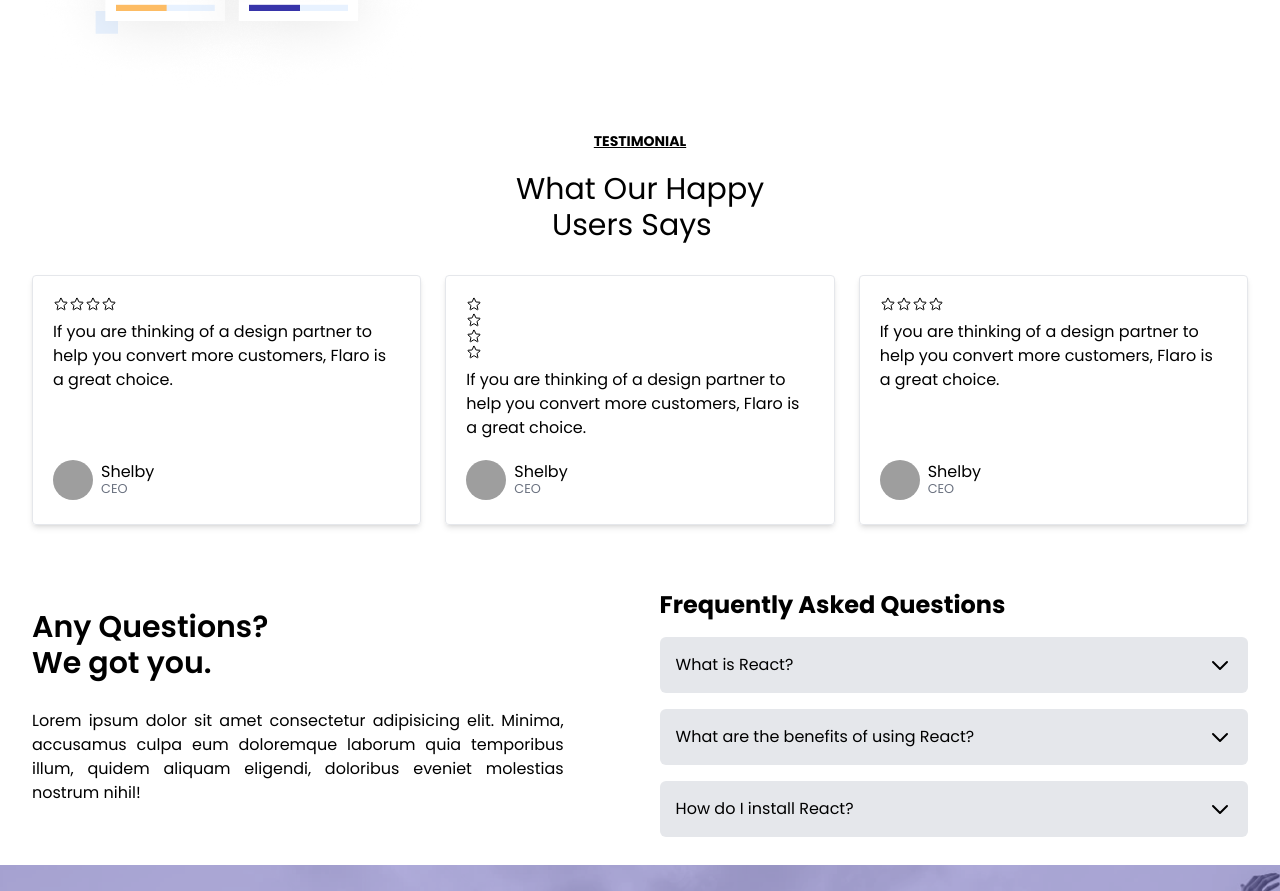
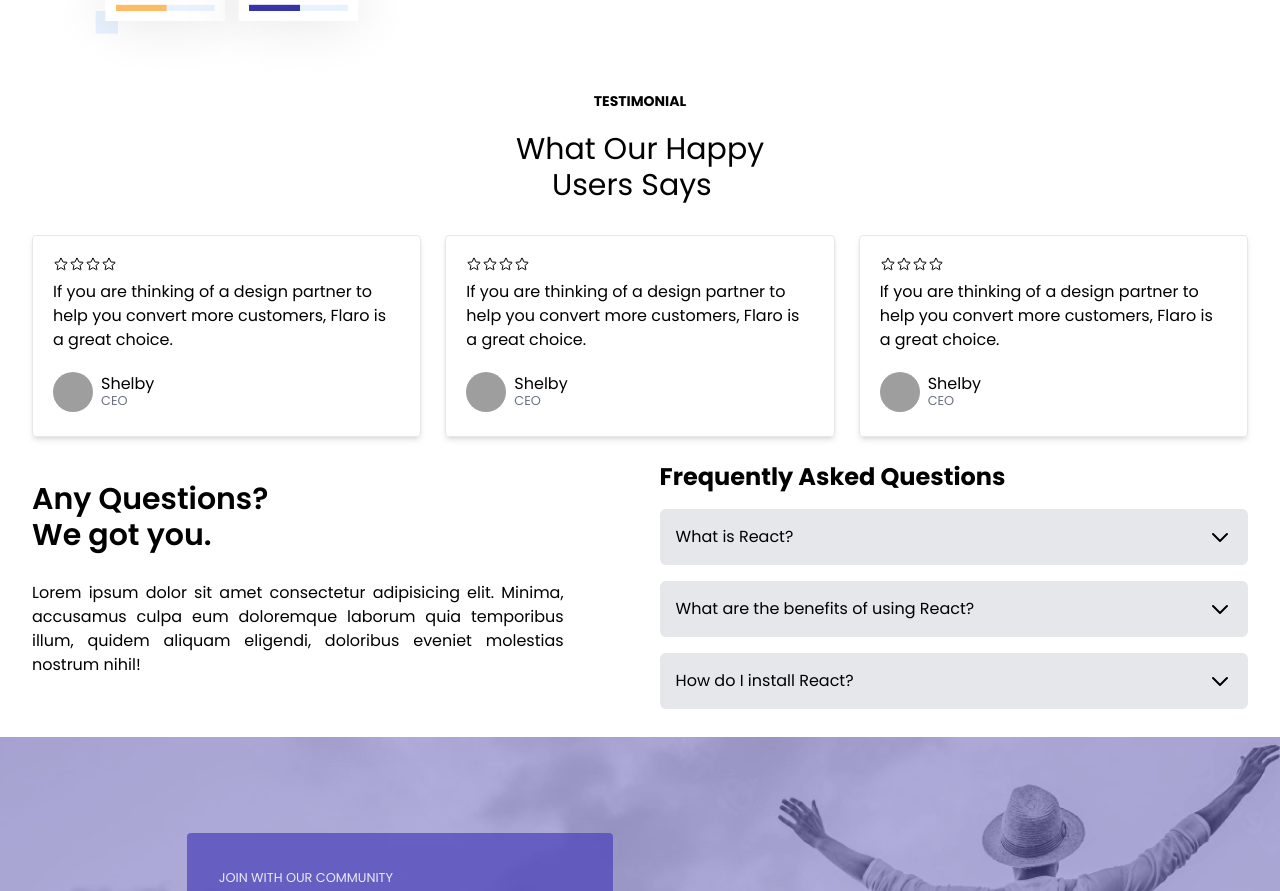
Before and after one commit to AbdulMoeez21/Landing-Page-Reactjs, a React (Vite) app: page / in a window 1280 px wide. Shown: the part 1950-2841 px from the top of the page. Built offline with nearby package versions, Linux system fonts and the light colour scheme; grey boxes are pictures that could not be loaded.

Commit message:
testimonial

```diff
--- a/src/components/TestimonialLayout.jsx
+++ b/src/components/TestimonialLayout.jsx
@@ -3,10 +3,8 @@ import Testimonials from './Testimonials'
 
 const TestimonialLayout = () => {
   return (
-    <div className='flex flex-col items-center md:py-10  py-20'  >
-    <h1 className='font-bold text-sm Class
-Properties
-underline'>TESTIMONIAL</h1>
+    <div className='flex flex-col items-center  '  >
+    <h1 className='font-bold text-sm'>TESTIMONIAL</h1>
 <h1 className='text-3xl py-5  items-center'>What Our Happy <br /> <p className='px-9'>Users Says</p> </h1>
 
     <div className='flex flex-col md:flex-row'>
@@ -32,9 +30,7 @@ underline'>TESTIMONIAL</h1>
       />
        <Testimonials img="flaro-assets/images/testimonials/avatar2.png"
         name="Shelby" designation="Ceo" imgg="https://blog.hubspot.com/hubfs/Customer-testimonial-page.jpg" logo={
-          <div
-
-          name='flex'>
+          <div className='flex'>
 
 <svg xmlns="http://www.w3.org/2000/svg" fill="none" viewBox="0 0 24 24" strokeWidth={1.5} stroke="currentColor" className="w-4 h-4">
   <path strokeLinecap="round" strokeLinejoin="round" d="M11.48 3.499a.562.562 0 011.04 0l2.125 5.111a.563.563 0 00.475.345l5.518.442c.499.04.701.663.321.988l-4.204 3.602a.563.563 0 00-.182.557l1.285 5.385a.562.562 0 01-.84.61l-4.725-2.885a.563.563 0 00-.586 0L6.982 20.54a.562.562 0 01-.84-.61l1.285-5.386a.562.562 0 00-.182-.557l-4.204-3.602a.563.563 0 01.321-.988l5.518-.442a.563.563 0 00.475-.345L11.48 3.5z" />
```
